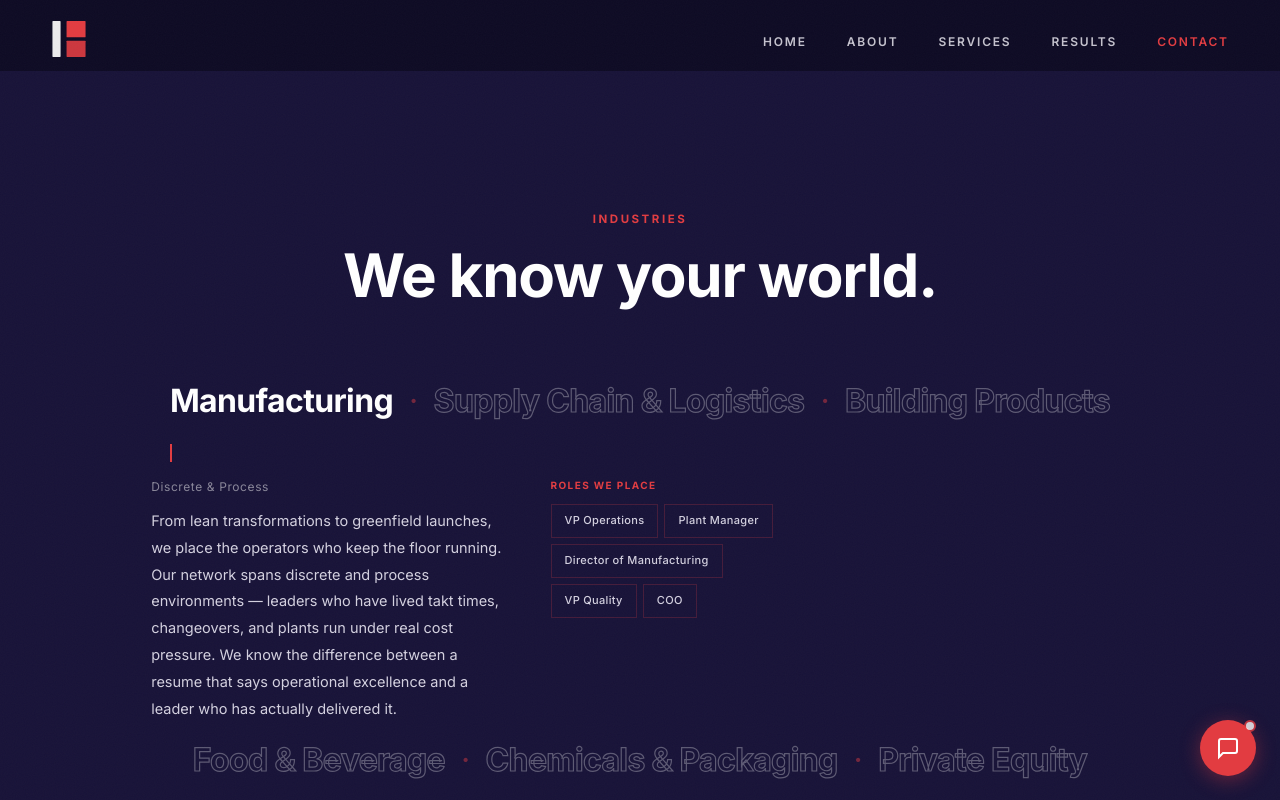
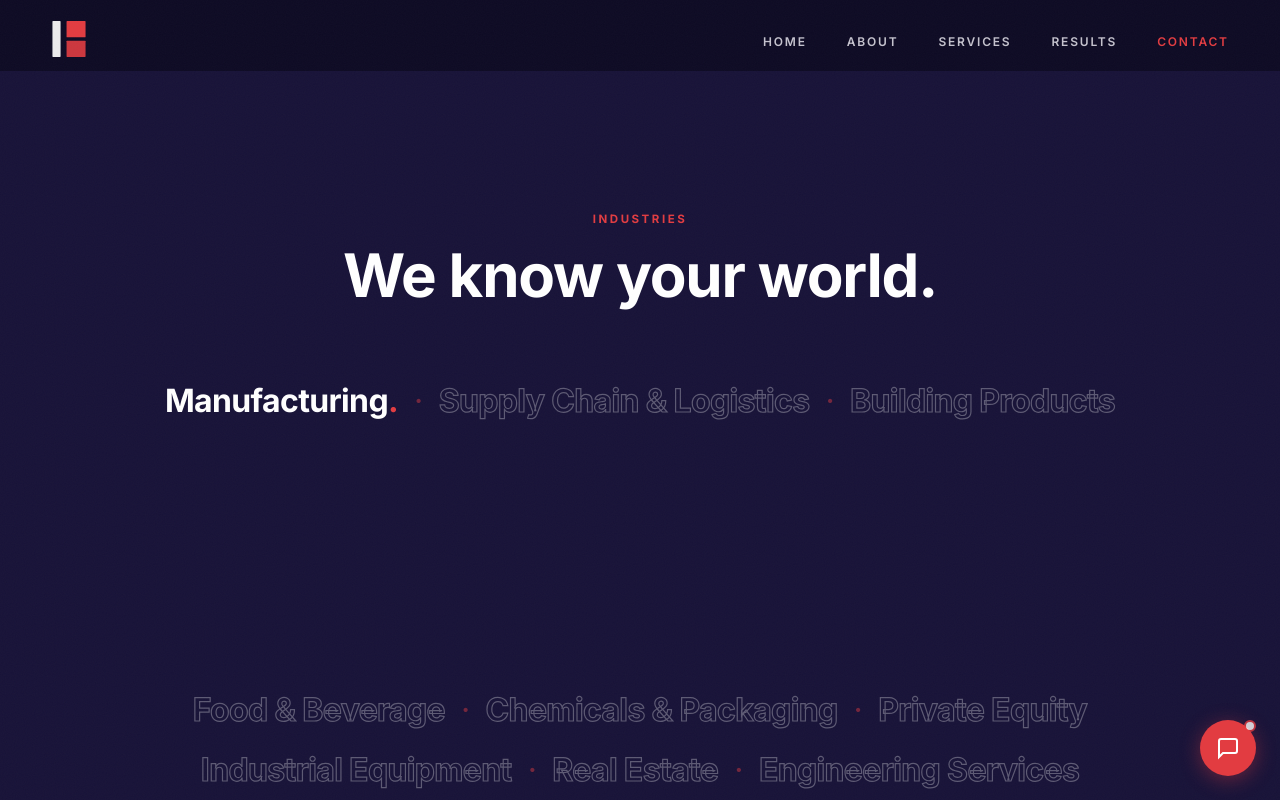
Before and after one commit to rc562/bound-search-partners, a React (Vite) app: page / in a window 1280 px wide. Both pictures are taken after a click on the button "Manufacturing". Shown: the part 3681-4481 px from the top of the page. Built offline with nearby package versions, Linux system fonts and the light colour scheme.

Commit message:
Industries full-width detail with red-period selection, closer City Hall bookend

```diff
--- a/src/App.jsx
+++ b/src/App.jsx
@@ -69,7 +69,6 @@ export default function App() {
   const [activeInd,setActiveInd] = useState(0);
   const [indOpen,setIndOpen] = useState(-1);
   const [rowItem,setRowItem] = useState({});
-  const [anchors,setAnchors] = useState({});
   const [hovChip,setHovChip] = useState(null);
 
   // Typewriter hooks
@@ -331,6 +330,7 @@ export default function App() {
         ::selection{background:#e23c4144;color:#fff}input:focus,textarea:focus{border-color:#e23c41!important;outline:none}
         @keyframes beacon{0%,100%{opacity:.8}50%{opacity:.15}}
         @keyframes blink{0%,100%{opacity:1}50%{opacity:0}}
+        @keyframes annoIn{from{opacity:0;transform:translateY(8px)}to{opacity:1;transform:none}}
         @keyframes kbDrift{0%{transform:scale(1) translate(0,0)}100%{transform:scale(1.09) translate(-1.4%,1%)}}
         .kbDrift{animation:kbDrift 30s ease-in-out infinite alternate;will-change:transform}
         @media(prefers-reduced-motion:reduce){.kbDrift{animation:none}}
@@ -669,7 +669,7 @@ export default function App() {
           <div style={{fontSize:"clamp(1.25rem,2.5vw,2rem)",fontWeight:700,letterSpacing:"-.02em",lineHeight:1.5,maxWidth:1040,margin:"0 auto"}}>
             {(isMobile ? inds.map((_,i) => [i]) : [[0,1,2],[3,4,5],[6,7,8]]).map((row,r) => {
               const openRow = indOpen >= 0 ? (isMobile ? indOpen : Math.floor(indOpen/3)) : -1;
-              const DH = typeof window !== "undefined" && window.innerWidth < 640 ? 640 : 300;
+              const DH = typeof window !== "undefined" && window.innerWidth < 640 ? 640 : 250;
               const shown = rowItem[r];
               return (
                 <React.Fragment key={r}>
@@ -681,22 +681,18 @@ export default function App() {
                         <span key={i}>
                           <span className={"mfName" + (lit ? "" : " ghostTitle")}
                             onMouseEnter={() => setHovInd(i)} onMouseLeave={() => setHovInd(null)}
-                            onClick={(e) => {
-                              const left = e.currentTarget.offsetLeft;
-                              const rowEl = e.currentTarget.closest(".mfRow");
-                              setAnchors(a => ({...a, [r]: {x: left, w: rowEl ? rowEl.clientWidth : 0}}));
+                            onClick={() => {
                               setRowItem(m => ({...m, [r]: i}));
                               setIndOpen(indOpen === i ? -1 : i);
                             }}
                             role="button" tabIndex={0}
                             onKeyDown={e=>{if(e.key==="Enter"||e.key===" "){e.preventDefault();e.currentTarget.click();}}}
                             style={{cursor:"pointer",color:lit?C.w:"transparent",transition:"color .4s ease",userSelect:"none",whiteSpace:"nowrap",display:"inline-block"}}>
-                            {d.n}
+                            {d.n}{indOpen === i && <span style={{color:C.r}}>.</span>}
                           </span>
                           {ci < row.length - 1 && <span className="mfSep" style={{color:C.r,opacity:.45,margin:"0 .5em",fontWeight:400}}>·</span>}
                           <span className="mfMobDetail" style={{display:"none",overflow:"hidden",maxHeight:indOpen===i?700:0,opacity:indOpen===i?1:0,transition:"max-height .4s cubic-bezier(.23,1,.32,1), opacity .3s ease"}}>
                             <span style={{display:"block",padding:"10px 0 22px",fontSize:15,fontWeight:400,letterSpacing:0,lineHeight:1.8}}>
-                              <span style={{display:"block",width:22,height:2,background:C.r,marginBottom:12}}/>
                               <span style={{display:"block",fontSize:12,color:C.g,letterSpacing:".05em",marginBottom:10}}>{d.s}</span>
                               <span style={{display:"block",fontSize:14.5,color:"#d4d1e0",lineHeight:1.85,marginBottom:16}}>{d.d}</span>
                               <span style={{display:"block",fontSize:10,fontWeight:700,letterSpacing:".14em",textTransform:"uppercase",color:C.r,marginBottom:10}}>Roles We Place</span>
@@ -714,14 +710,9 @@ export default function App() {
                   <div className="mfRowDetail" style={{overflow:"hidden",height:openRow===r?DH:0,transition:"height .5s cubic-bezier(.23,1,.32,1)"}}>
                     {shown != null && (() => {
                       const d = inds[shown];
-                      const A = (anchors[r] && typeof anchors[r] === "object") ? anchors[r] : {x: anchors[r]||0, w: 0};
-                      const bw = A.w ? Math.min(640, A.w) : 640;
-                      const bodyLeft = A.w ? Math.round(A.x * (A.w - bw) / A.w) : 0;
                       return (
-                      <div style={{position:"relative",textAlign:"left"}}>
-                        <div style={{position:"absolute",top:14,left:A.x,width:2,height:18,background:C.r,transition:"left .45s cubic-bezier(.23,1,.32,1)"}}/>
-                        <div style={{paddingLeft:bodyLeft,transition:"padding-left .45s cubic-bezier(.23,1,.32,1)"}}>
-                        <div style={{maxWidth:640,padding:"46px 0 24px",fontSize:15,fontWeight:400,letterSpacing:0,lineHeight:1.8}}>
+                      <div key={shown} style={{textAlign:"left",animation:"annoIn .4s ease both"}}>
+                        <div style={{padding:"26px 0 30px",fontSize:15,fontWeight:400,letterSpacing:0,lineHeight:1.8}}>
                           <div className="mfAnno" style={{display:"grid",gridTemplateColumns:"1.5fr 1fr",gap:"clamp(1.5rem,3vw,3rem)",alignItems:"start"}}>
                             <div>
                               <div style={{fontSize:12,color:C.g,letterSpacing:".05em",marginBottom:10}}>{d.s}</div>
@@ -736,7 +727,6 @@ export default function App() {
                               </div>
                             </div>
                           </div>
-                        </div>
                         </div>
                       </div>
                     );})()}
@@ -907,6 +897,8 @@ export default function App() {
 
       {/* CTA */}
       <section id="closer" style={{padding:"clamp(5rem,10vw,8.5rem) 0",background:C.n,textAlign:"center",position:"relative",overflow:"hidden"}}>
+        <div aria-hidden="true" style={{position:"absolute",inset:0,backgroundImage:"url(./closer-bg.jpg)",backgroundSize:"cover",backgroundPosition:"center 38%"}}/>
+        <div aria-hidden="true" style={{position:"absolute",inset:0,background:"linear-gradient(180deg, #0e0b24 0%, rgba(14,11,36,.78) 28%, rgba(14,11,36,.78) 72%, #0e0b24 100%)"}}/>
         <div aria-hidden="true" style={{position:"absolute",top:"50%",left:"50%",transform:"translate(-50%,-50%)",width:"min(900px,120vw)",height:"min(900px,120vw)",background:"radial-gradient(circle,rgba(226,60,65,.06),transparent 65%)",pointerEvents:"none",opacity:ctaVis?1:0,transition:"opacity 1.2s ease .3s"}}/>
         <div style={{maxWidth:800,margin:"0 auto",padding:"0 clamp(1.5rem,4vw,4rem)",position:"relative"}}>
           <div style={{fontSize:"clamp(.65rem,.9vw,.78rem)",fontWeight:700,letterSpacing:".22em",textTransform:"uppercase",color:C.r,marginBottom:24,opacity:ctaVis?1:0,transition:"opacity .6s ease"}}>Ready to begin?</div>
```
Also changed, not shown: public/closer-bg.jpg (added).
